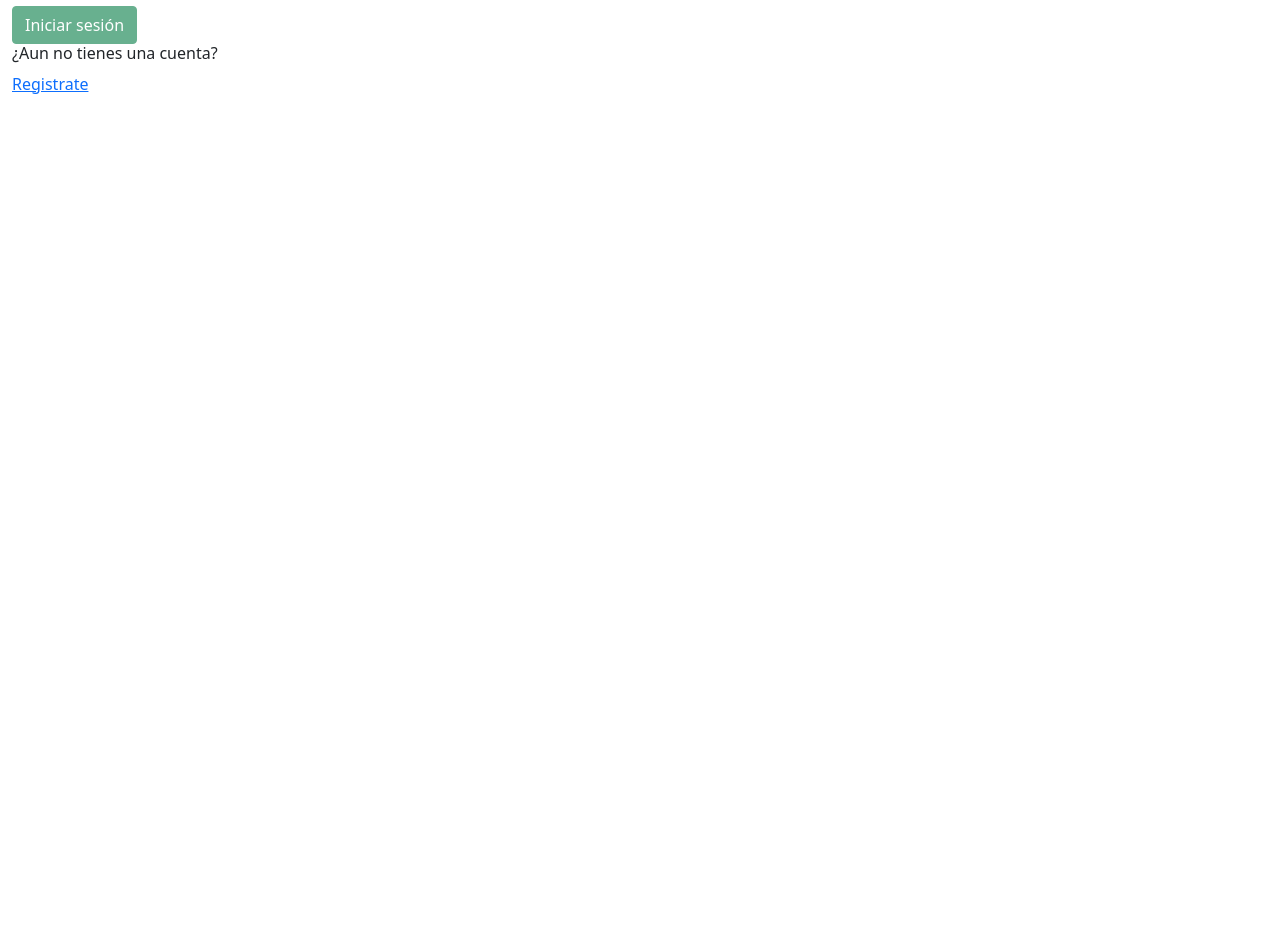
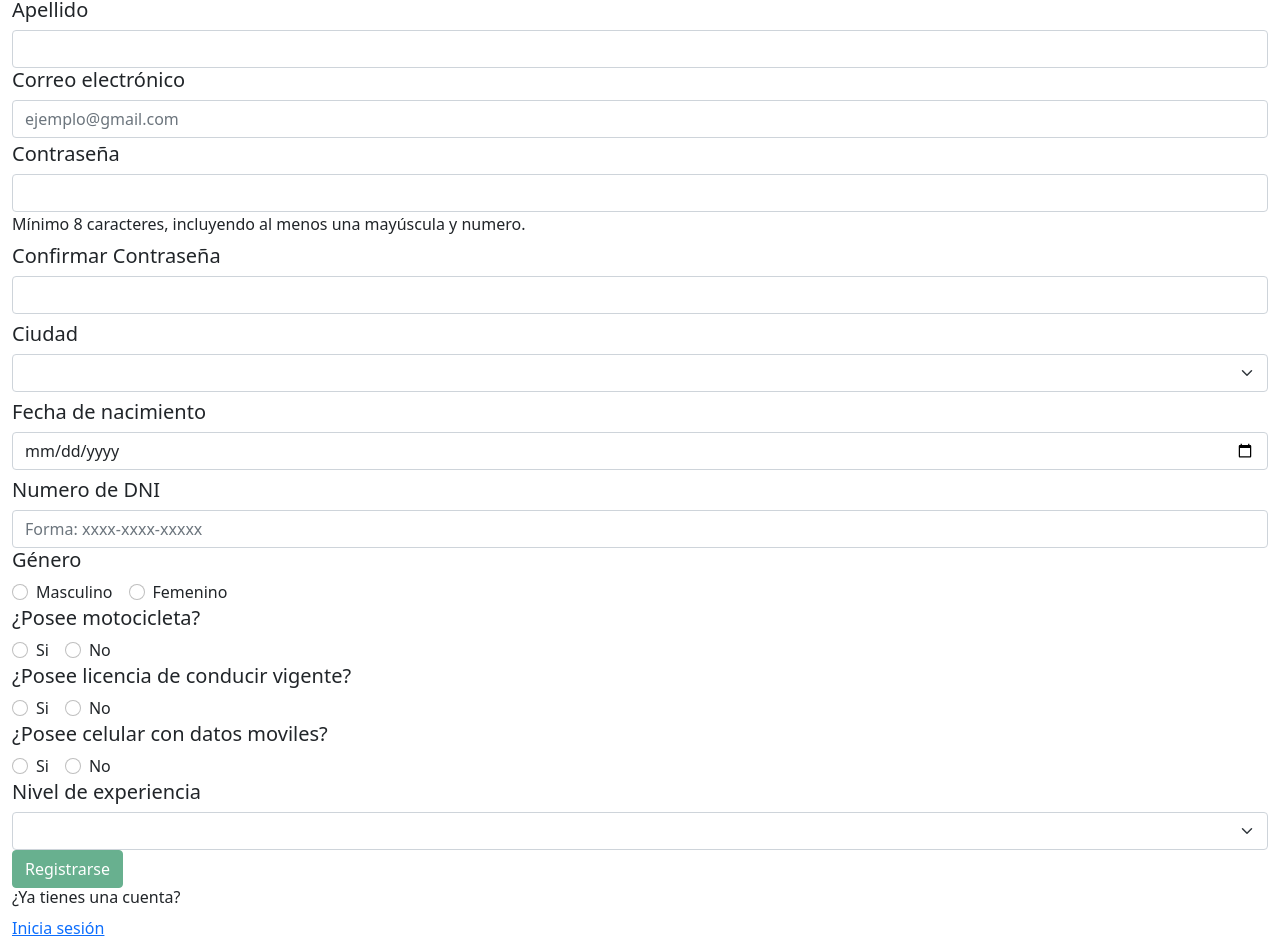
Before and after one commit to IS-912-Project-Nany/Nany-Web-Carrier, an Angular app: page / in a window 1280 px wide. Shown: the part 457-1397 px from the top of the page. Before the commit the page ends 800 px from the top, so only its background shows below. Built offline with nearby package versions, Linux system fonts and the light colour scheme.

Commit message:
[ADD] Reactive Forms in Register

```diff
--- a/src/app/app.component.html
+++ b/src/app/app.component.html
@@ -1,4 +1,4 @@
-<app-login></app-login>
+<app-register></app-register>
 <!--<app-landing-page></app-landing-page>
 <app-login></app-login>
 <app-register></app-register>
--- a/src/app/register/register.component.html
+++ b/src/app/register/register.component.html
@@ -4,82 +4,160 @@
         <h5>¿Quieres ser parte de nany?</h5>
         <button type="button" class="btn btn-success" id="btn-registro">Lee los requisitos</button>
     </div>
-    <div class="form-contenedor">
+    <form class="needs-validation" novalidate [formGroup]="formRegister">
+        <div class="form-contenedor pb-1">
             <h2>Registrarse</h2>
+            <div>
                 <h5>Nombre</h5>
-        <input type="text" class="form-control inp-form">
+                <input type="text" class="form-control inp-form"
+                    [ngClass]="{'is-invalid': name.invalid && (name.dirty || name.touched), 'is-valid': name.valid}"
+                    formControlName="name" required>
+                <div class="invalid-feedback register-feedback" *ngIf="name.errors">
+                    <span *ngIf="name.errors.maxlength">Nombre máximo de 30 caracteres</span>
+                    <span *ngIf="name.errors.required">Este campo no puede quedar vacío</span>
+                </div>
+            </div>
+            <div>
                 <h5>Apellido</h5>
-        <input type="text" class="form-control inp-form">
+                <input type="text" class="form-control inp-form"
+                    [ngClass]="{'is-invalid': lastName.invalid && (lastName.dirty || lastName.touched), 'is-valid': lastName.valid}"
+                    formControlName="lastName" required>
+                <div class="invalid-feedback register-feedback" *ngIf="lastName.errors">
+                    <span *ngIf="lastName.errors.maxlength">Apellido máximo de 30 caracteres</span>
+                    <span *ngIf="lastName.errors.required">Este campo no puede quedar vacío</span>
+                </div>
+            </div>
+            <div>
                 <h5>Correo electrónico</h5>
+                <input type="email" class="form-control inp-form"
+                    [ngClass]="{'is-invalid': email.invalid && (email.dirty || email.touched), 'is-valid': email.valid}"
+                    placeholder="ejemplo@gmail.com" formControlName="email" required>
+                <div class="invalid-feedback register-feedback" *ngIf="email.errors">
+                    <span *ngIf="email.errors.pattern">Correo Inválido</span>
+                    <span *ngIf="email.errors.required">Este campo no puede quedar vacío</span>
+                </div>
+            </div>
         </div>
         <div class="form-links register">
-        <input type="text" class="form-control inp-form">
+            <div>
                 <h5>Contraseña</h5>
-        <input type="password" class="form-control inp-form">
+                <input type="password" name="password" autocomplete="on" class="form-control inp-form"
+                    [ngClass]="{'is-invalid': password.invalid && (password.dirty || password.touched), 'is-valid': password.valid}"
+                    formControlName="password" required>
+                <span *ngIf="!password.errors || (!password.touched && !password.dirty)" class="password-adv">Mínimo 8
+                    caracteres, incluyendo al menos una mayúscula y numero.</span>
+                <div class="invalid-feedback register-feedback" *ngIf="password.errors">
+                    <span *ngIf="password.errors.required">Este campo no puede quedar vacío</span>
+                </div>
+            </div>
+            <div class="pt-2">
+                <h5>Confirmar Contraseña</h5>
+                <input type="password" name="confirmPassword" autocomplete="on" class="form-control inp-form"
+                    [ngClass]="{'is-invalid': (confirmPassword.value != password.value && confirmPassword.touched), 'is-valid': (confirmPassword.value == password.value) && confirmPassword.touched}"
+                    [formControl]="confirmPassword" required>
+                <div class="invalid-feedback register-feedback">
+                    <span *ngIf="confirmPassword.value != password.value">Contraseña no coinciden.</span>
+                </div>
+            </div>
+            <div class="pt-2">
                 <h5>Ciudad</h5>
-        <select class="form-select" aria-label="Default select example">
-            <option selected>Seleccione</option>
+                <select class="form-select"
+                    [ngClass]="{'is-invalid': city.invalid && (city.dirty || city.touched), 'is-valid': city.valid}"
+                    formControlName="city" required>
+                    <option disabled selected>Seleccione</option>
                     <option value="1">One</option>
                     <option value="2">Two</option>
                     <option value="3">Three</option>
                 </select>
+                <div class="invalid-feedback register-feedback" *ngIf="city.errors">
+                    <span *ngIf="city.errors.required">Este campo no puede quedar vacío</span>
+                </div>
+            </div>
+            <div class="pt-2">
                 <h5>Fecha de nacimiento</h5>
-        <input type="date" class="form-control inp-form">
+                <input type="date" class="form-control inp-form"
+                    [ngClass]="{'is-invalid': birthdayDate.invalid && (birthdayDate.dirty || birthdayDate.touched), 'is-valid': birthdayDate.valid}"
+                    formControlName="birthdayDate" required>
+                <div class="invalid-feedback register-feedback" *ngIf="birthdayDate.errors">
+                    <span *ngIf="birthdayDate.errors.required">Este campo no puede quedar vacío</span>
+                </div>
+            </div>
+            <div class="pt-2">
                 <h5>Numero de DNI</h5>
-        <input type="text" class="form-control inp-form">
+                <input type="text" class="form-control inp-form"
+                    [ngClass]="{'is-invalid': dni.invalid && (dni.dirty || dni.touched), 'is-valid': dni.valid}"
+                    placeholder="Forma: xxxx-xxxx-xxxxx" formControlName="dni" required>
+                <div class="invalid-feedback register-feedback" *ngIf="dni.errors">
+                    <span *ngIf="dni.errors.required">Este campo no puede quedar vacío</span>
+                </div>
+                <div *ngIf="dni.errors">
+                    <span *ngIf="dni.errors.pattern  && (dni.dirty || dni.touched)" class="password-adv">Ejemplo:
+                        0801-1999-03213</span>
+                </div>
+            </div>
             <h5>Género</h5>
-        <div class="chk-form">
+            <div class="chk-form mt-2">
                 <div class="form-check form-check-inline">
-                <input class="form-check-input" type="checkbox" id="inlineCheckbox1" value="option1">
-                <label class="form-check-label" for="inlineCheckbox1">Masculino</label>
+                    <input class="form-check-input" type="radio" [value]=true formControlName="gender" name="gender"
+                        id="genderMale" required>
+                    <label class="form-check-label" for="genderMale">Masculino</label>
                 </div>
                 <div class="form-check form-check-inline">
-                <input class="form-check-input" type="checkbox" id="inlineCheckbox2" value="option2">
-                <label class="form-check-label" for="inlineCheckbox2">Femenino</label>
+                    <input class="form-check-input" type="radio" [value]=false formControlName="gender" name="gender"
+                        id="genderFemale" required>
+                    <label class="form-check-label" for="genderFemale">Femenino</label>
                 </div>
             </div>
             <h5>¿Posee motocicleta?</h5>
             <div class="chk-form">
                 <div class="form-check form-check-inline">
-                <input class="form-check-input" type="checkbox" id="inlineCheckbox1" value="option1">
-                <label class="form-check-label" for="inlineCheckbox1">Si</label>
+                    <input class="form-check-input" type="radio" [value]=true formControlName="motorcycle"
+                        name="motorcycle" id="motorcycleTrue" required>
+                    <label class="form-check-label" for="motorcycleTrue">Si</label>
                 </div>
                 <div class="form-check form-check-inline">
-                <input class="form-check-input" type="checkbox" id="inlineCheckbox2" value="option2">
-                <label class="form-check-label" for="inlineCheckbox2">No</label>
+                    <input class="form-check-input" type="radio" [value]=false formControlName="motorcycle"
+                        name="motorcycle" id="motorcycleFalse" required>
+                    <label class="form-check-label" for="motorcycleFalse">No</label>
                 </div>
             </div>
             <h5>¿Posee licencia de conducir vigente?</h5>
             <div class="chk-form">
                 <div class="form-check form-check-inline">
-                <input class="form-check-input" type="checkbox" id="inlineCheckbox1" value="option1">
-                <label class="form-check-label" for="inlineCheckbox1">Si</label>
+                    <input class="form-check-input" type="radio" [value]=true formControlName="license" name="license"
+                        id="lincenseTrue" required>
+                    <label class="form-check-label" for="lincenseTrue">Si</label>
                 </div>
                 <div class="form-check form-check-inline">
-                <input class="form-check-input" type="checkbox" id="inlineCheckbox2" value="option2">
-                <label class="form-check-label" for="inlineCheckbox2">No</label>
+                    <input class="form-check-input" type="radio" [value]=false formControlName="license" name="license"
+                        id="lincenseFalse" required>
+                    <label class="form-check-label" for="lincenseFalse">No</label>
                 </div>
             </div>
             <h5>¿Posee celular con datos moviles?</h5>
             <div class="chk-form">
                 <div class="form-check form-check-inline">
-                <input class="form-check-input" type="checkbox" id="inlineCheckbox1" value="option1">
-                <label class="form-check-label" for="inlineCheckbox1">Si</label>
+                    <input class="form-check-input" type="radio" [value]=true formControlName="mobileData"
+                        name="mobileData" id="mobileDataTrue" required>
+                    <label class="form-check-label" for="mobileDataTrue">Si</label>
                 </div>
                 <div class="form-check form-check-inline">
-                <input class="form-check-input" type="checkbox" id="inlineCheckbox2" value="option2">
-                <label class="form-check-label" for="inlineCheckbox2">No</label>
+                    <input class="form-check-input" type="radio" [value]=false formControlName="mobileData"
+                        name="mobileData" id="mobileDataFalse" required>
+                    <label class="form-check-label" for="mobileDataFalse">No</label>
                 </div>
             </div>
             <h5>Nivel de experiencia</h5>
-        <select class="form-select" aria-label="Default select example">
-            <option selected>Seleccione</option>
+            <select class="form-select" formControlName="experience" required>
+                <option disabled selected>Seleccione</option>
                 <option value="1">One</option>
                 <option value="2">Two</option>
                 <option value="3">Three</option>
             </select>
-        <button type="button" class="btn btn-success" id="btn-login">Registrarse</button>
+            <button [disabled]="formRegister.invalid || (password.value != confirmPassword.value)" type="button"
+                class="btn btn-success" id="btn-login" (click)="register()">Registrarse</button>
             <h6>¿Ya tienes una cuenta?</h6>
             <a href="" id="registro">Inicia sesión</a>
         </div>
+    </form>
 </div>
--- a/src/app/register/register.component.ts
+++ b/src/app/register/register.component.ts
@@ -1,14 +1,77 @@
 import { Component, OnInit } from '@angular/core';
+import { FormControl, FormGroup, Validators } from '@angular/forms';
 
 @Component({
   selector: 'app-register',
-  templateUrl: './register.component.html'
+  templateUrl: './register.component.html',
 })
 export class RegisterComponent implements OnInit {
+  emailPattern =
+    /^(([^<>()[\]\.,;:\s@\"]+(\.[^<>()[\]\.,;:\s@\"]+)*)|(\".+\"))@(([^<>()[\]\.,;:\s@\"]+\.)+[^<>()[\]\.,;:\s@\"]{2,})$/i;
+  passwordPattern = /^(?=.*[a-z])(?=.*[A-Z])(?=.*\d)([A-Za-z\d$@$.!%?&]){8,}$/;
+  dniPattern = /[0-1][0-9][0-2][0-9]-[1,2][0,9][0-9][0-9]-[0-9]{5}/g;
 
-  constructor() { }
+  formRegister = new FormGroup({
+    name: new FormControl('', [Validators.required, Validators.maxLength(30)]),
+    lastName: new FormControl('', [
+      Validators.required,
+      Validators.maxLength(30),
+    ]),
+    email: new FormControl('', [
+      Validators.required,
+      Validators.pattern(this.emailPattern),
+    ]),
+    password: new FormControl('', [
+      Validators.required,
+      Validators.pattern(this.passwordPattern),
+    ]),
+    city: new FormControl('', [Validators.required]),
+    birthdayDate: new FormControl('', [Validators.required]),
+    dni: new FormControl('', [
+      Validators.required,
+      Validators.pattern(this.dniPattern),
+    ]),
+    gender: new FormControl('', [Validators.required]),
+    motorcycle: new FormControl('', [Validators.required]),
+    license: new FormControl('', [Validators.required]),
+    mobileData: new FormControl('', [Validators.required]),
+    experience: new FormControl('', [Validators.required]),
+  });
+  confirmPassword = new FormControl('',[Validators.required]);
 
-  ngOnInit(): void {
+  constructor() {}
+
+  ngOnInit(): void {}
+
+  register() {
+    console.log(this.formRegister);
   }
 
+  get name() {
+    return this.formRegister.get('name');
+  }
+
+  get lastName() {
+    return this.formRegister.get('lastName');
+  }
+
+  get email() {
+    return this.formRegister.get('email');
+  }
+
+  get password() {
+    return this.formRegister.get('password');
+  }
+
+  get city() {
+    return this.formRegister.get('city');
+  }
+
+  get birthdayDate() {
+    return this.formRegister.get('birthdayDate');
+  }
+
+  get dni() {
+    return this.formRegister.get('dni');
+  }
 }
```
Also changed, not shown: src/styles.sass (+13 -4 lines). Lines whose indentation alone changed are shown as unchanged.
